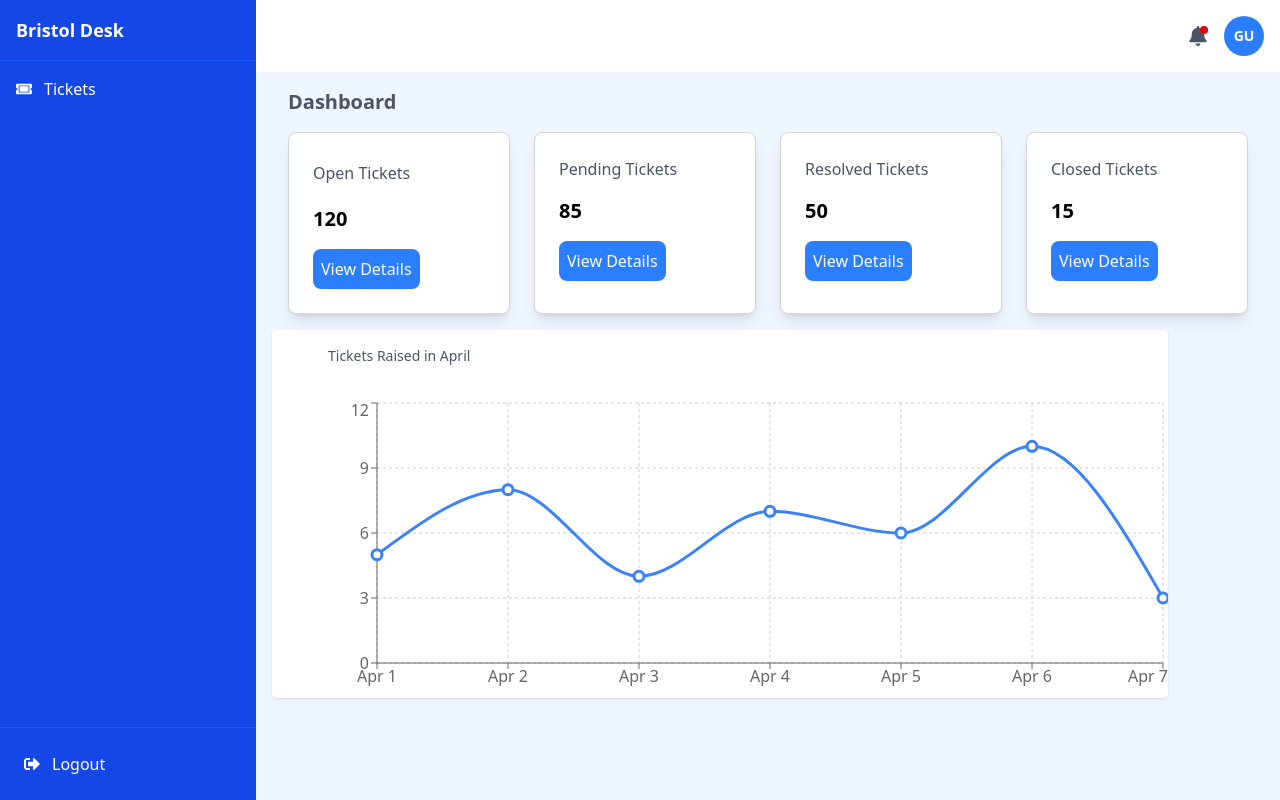
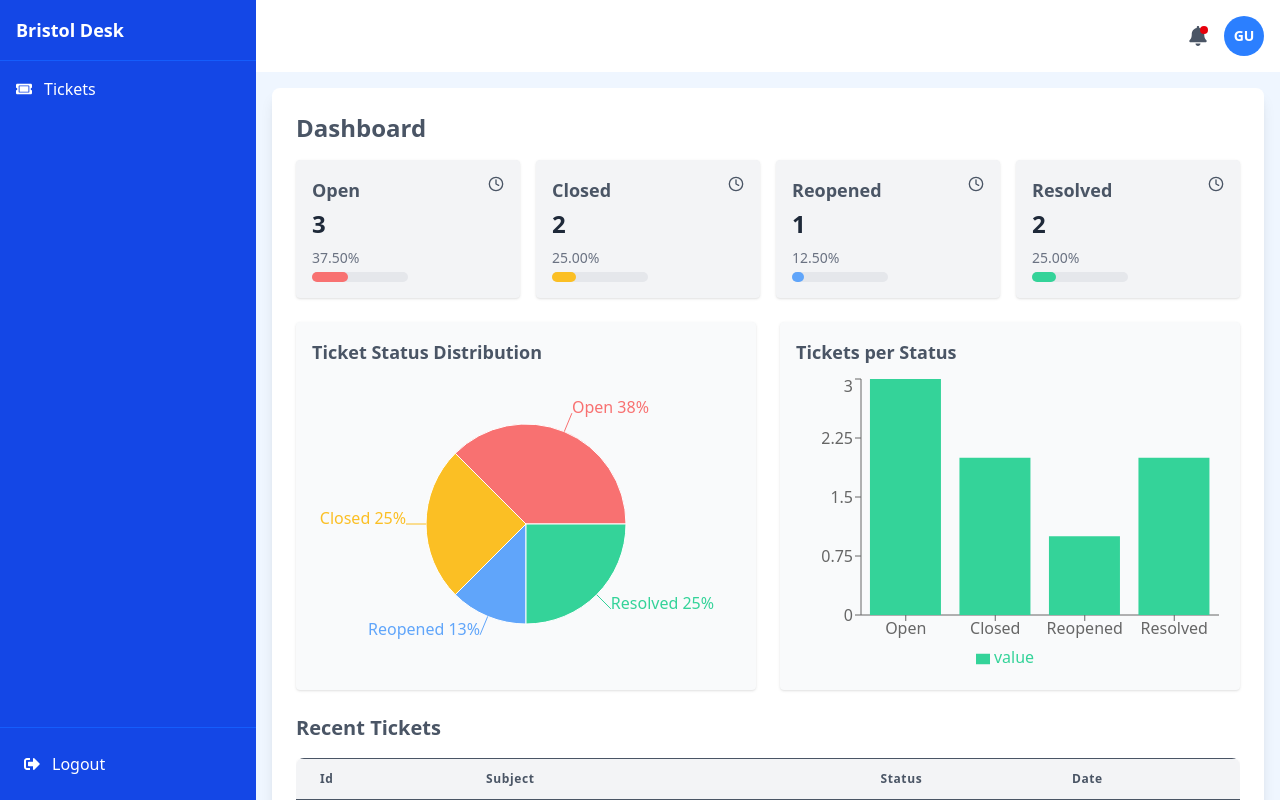
Before and after one commit to Janeirungu01/Helpdesk-Ticketing-System, a React (Vite) app: page /view-users in a window 1280 px wide. Built offline with nearby package versions, Linux system fonts and the light colour scheme.

Commit message:
connect users component with endpoints

```diff
--- a/src/components/User/Dashboard.jsx
+++ b/src/components/User/Dashboard.jsx
@@ -1,152 +1,255 @@
-import React from "react";
+import React, { useState, useEffect } from 'react';
 import {
-  LineChart,
-  Line,
-  XAxis,
-  YAxis,
-  CartesianGrid,
-  Tooltip,
+  PieChart, Pie, Cell,
+  BarChart, Bar, XAxis, YAxis, Tooltip, Legend,
   ResponsiveContainer,
-} from "recharts";
+} from 'recharts';
+import {
+  FiCheckCircle,
+  FiClock,
+  FiLoader,
+  FiAlertCircle
+} from "react-icons/fi";
 
-const data = [
-  { date: "Apr 1", tickets: 5 },
-  { date: "Apr 2", tickets: 8 },
-  { date: "Apr 3", tickets: 4 },
-  { date: "Apr 4", tickets: 7 },
-  { date: "Apr 5", tickets: 6 },
-  { date: "Apr 6", tickets: 10 },
-  { date: "Apr 7", tickets: 3 },
+
+const dummyTickets = [
+  {
+    ticketId: "TIC-001",
+    createdBy: { name: "John Doe" },
+    subject: "Login Issue",
+    category: "Technical",
+    branch: "Main Office",
+    department: "IT",
+    date: "2025-04-15T10:30:00Z",
+    description: "Unable to login to the system after password reset",
+    priority: "high",
+    status: "Open",
+    updatedAt: "2025-04-15T10:30:00Z"
+  },
+  {
+    ticketId: "TIC-002",
+    createdBy: { name: "Jane Smith" },
+    subject: "Printer not working",
+    category: "Hardware",
+    branch: "Branch A",
+    department: "Administration",
+    date: "2025-04-17T14:20:00Z",
+    description: "The main printer on the second floor is not responding",
+    priority: "medium",
+    status: "Closed",
+    updatedAt: "2025-04-18T09:15:00Z"
+  },
+  {
+    ticketId: "TIC-003",
+    createdBy: { name: "Robert Johnson" },
+    subject: "Email not syncing",
+    category: "Software",
+    branch: "Branch B",
+    department: "Marketing",
+    date: "2025-04-18T11:45:00Z",
+    description: "Email not syncing on mobile device since this morning",
+    priority: "low",
+    status: "Open",
+    updatedAt: "2025-04-19T10:00:00Z"
+  },
+  {
+    ticketId: "TIC-004",
+    createdBy: { name: "Lisa Wong" },
+    subject: "VPN Connection Issue",
+    category: "Network",
+    branch: "Remote",
+    department: "Sales",
+    date: "2025-04-20T08:30:00Z",
+    description: "Cannot connect to VPN when working remotely",
+    priority: "high",
+    status: "Open",
+    updatedAt: "2025-04-20T08:30:00Z"
+  },
+  {
+    ticketId: "TIC-005",
+    createdBy: { name: "Michael Brown" },
+    subject: "Missing files on shared drive",
+    category: "Data",
+    branch: "Main Office",
+    department: "Finance",
+    date: "2025-04-21T15:10:00Z",
+    description: "Cannot access quarterly reports on shared drive",
+    priority: "high",
+    status: "Closed",
+    updatedAt: "2025-04-22T09:20:00Z"
+  },
+  {
+    ticketId: "TIC-006",
+    createdBy: { name: "Emily Clark" },
+    subject: "Software installation request",
+    category: "Software",
+    branch: "Branch C",
+    department: "HR",
+    date: "2025-04-22T13:40:00Z",
+    description: "Need Adobe Creative Suite installed on new laptop",
+    priority: "low",
+    status: "Reopened",
+    updatedAt: "2025-04-23T11:30:00Z"
+  },
+  {
+    ticketId: "TIC-007",
+    createdBy: { name: "David Wilson" },
+    subject: "Website loading slowly",
+    category: "Web",
+    branch: "Main Office",
+    department: "Marketing",
+    date: "2025-04-23T09:15:00Z",
+    description: "Company website taking too long to load",
+    priority: "medium",
+    status: "Resolved",
+    updatedAt: "2025-04-25T16:45:00Z"
+  },
+  {
+    ticketId: "TIC-008",
+    createdBy: { name: "Sarah Martinez" },
+    subject: "Password reset",
+    category: "Access",
+    branch: "Branch A",
+    department: "Customer Service",
+    date: "2025-04-24T10:50:00Z",
+    description: "Need password reset for CRM system",
+    priority: "medium",
+    status: "Resolved",
+    updatedAt: "2025-04-24T11:30:00Z"
+  }
 ];
 
+const COLORS = ['#F87171', '#FBBF24', '#60A5FA', '#34D399'];
+
 const Dashboard = () => {
+  const [tickets, setTickets] = useState([]);
+
+  useEffect(() => {
+    setTickets(dummyTickets);
+  }, []);
+
+  const statusCounts = tickets.reduce((acc, ticket) => {
+    acc[ticket.status] = (acc[ticket.status] || 0) + 1;
+    return acc;
+  }, {});
+
+  const totalTickets = tickets.length;
+  const statusData = Object.entries(statusCounts).map(([status, count]) => ({
+    name: status,
+    value: count,
+    percentage: ((count / totalTickets) * 100).toFixed(2),
+  }));
+
   return (
-    <>
-      <div>
-        <div className="  text-gray-600 ">
-          <h1 className="text-xl font-bold mb-2 px-4">Dashboard</h1>
+    <div className="p-6 bg-white rounded-lg shadow-lg text-gray-600">
+      <h2 className="text-2xl font-bold mb-4">Dashboard</h2>
 
-          {/* <form>
-          <fieldset className="border border-gray-400 p-6">
-            <legend className="text-xl font-bold px-2">Search By</legend>
-
-            <div className="grid grid-cols-3 gap-4 mt-2 items-center">
-              <div className="col-span-3 flex items-center gap-6">
-                <label className="font-semibold">
-                  Date of Ticket Between :
-                </label>
-                <input
-                  type="date"
-                  defaultValue="2025-01-01"
-                  className="border border-gray-400 px-2 py-1 rounded"
-                />
-                <span className="">And :</span>
-                <input
-                  type="date"
-                  defaultValue="2025-04-09"
-                  className="border border-gray-400 px-2 py-1 rounded"
-                />
-              </div>
-
-              <div>
-                <label className="block font-semibold">Ticket No.</label>
-                <input
-                  type="text"
-                  className="w-full border border-gray-400 px-2 py-1 rounded"
-                />
-              </div>
-
-              <div>
-                <label className="block font-semibold">Category</label>
-                <select className="w-full border border-gray-400 px-2 py-1 rounded">
-                  <option>All </option>
-                  <option>Hardware problem </option>
-                  <option>Software problem </option>
-                  <option>Email Problem </option>
-                </select>
-              </div>
-
-              <div>
-                <label className="block font-semibold">Branch</label>
-                <select className="w-full border border-gray-400 px-2 py-1 rounded">
-                  <option>TASSIA BRANCH</option>
-                  <option>FEDHA BRANCH</option>
-                  <option>UTAWALA BRANCH</option>
-                  <option>MACHAKOS BRANCH</option>
-                  <option>KITENGELA BRANCH</option>
-                </select>
-              </div>
+      <div className="grid grid-cols-2 md:grid-cols-4 gap-4 mb-6">
+        {statusData.map((status, index) => (
+          <div key={status.name} className="p-4 bg-gray-100 rounded shadow ">
+            <div className='flex justify-between'>
+            <h3 className="text-lg font-semibold mb-1">{status.name}</h3>
+            <FiClock/>
             </div>
-
-            <div className="mt-4 flex justify-center text-gray-600">
-              <button
-                type="submit"
-                className="bg-white border border-gray-400 px-6 py-2 rounded hover:bg-gray-100 font-semibold"
-              >
-                Search
-              </button>
+            <p className="text-2xl font-bold text-gray-800">{status.value}</p>
+            <div className="flex justify-between text-sm text-gray-500 mt-2 mb-1">
+              <span>{status.percentage}%</span>
             </div>
-          </fieldset>
-        </form> */}
-
-          <div className="mt-4 grid grid-cols-1 md:grid-cols-2 lg:grid-cols-4 gap-6 px-4">
-            <div className="bg-white p-6 rounded-lg shadow-lg border border-gray-300">
-              <h3 className="text-base/8  text-gray-600">Open Tickets</h3>
-              <p className="text-xl font-semibold mt-4 text-black">120</p>
-              <button className="mt-4 px-2 py-2 bg-blue-500 text-white rounded-lg hover:bg-blue-600">
-                View Details
-              </button>
-            </div>
-
-            <div className="bg-white p-6 rounded-lg shadow-lg border border-gray-300">
-              <h3 className="text-base  text-gray-600">Pending Tickets</h3>
-              <p className="text-xl font-semibold mt-4 text-black">85</p>
-              <button className="mt-4 px-2 py-2 bg-blue-500 text-white rounded-lg hover:bg-blue-600">
-                View Details
-              </button>
-            </div>
-
-            <div className="bg-white p-6 rounded-lg shadow-lg border border-gray-300">
-              <h3 className="text-base  text-gray-600">Resolved Tickets</h3>
-              <p className="text-xl font-semibold mt-4 text-black">50</p>
-              <button className="mt-4 px-2 py-2 bg-blue-500 text-white rounded-lg hover:bg-blue-600">
-                View Details
-              </button>
-            </div>
-
-            <div className="bg-white p-6 rounded-lg shadow-lg border border-gray-300">
-              <h3 className="text-base text-gray-600">Closed Tickets</h3>
-              <p className="text-xl font-semibold mt-4 text-black">15</p>
-              <button className="mt-4 px-2 py-2 bg-blue-500 text-white rounded-lg hover:bg-blue-600">
-                View Details
-              </button>
+            <div className="w-1/2 bg-gray-200 rounded-full h-2.5 ">
+              <div
+                className="h-2.5 rounded-full"
+                style={{
+                  width: `${status.percentage}%`,
+                  backgroundColor: COLORS[index % COLORS.length],
+                }}
+              ></div>
             </div>
           </div>
+        ))}
+      </div>
+
+
+      <div className="grid grid-cols-1 md:grid-cols-2 gap-6 mb-6">
+        <div className="bg-gray-50 p-4 rounded shadow">
+          <h3 className="text-lg font-semibold mb-2">Ticket Status Distribution</h3>
+          <ResponsiveContainer width="100%" height={300}>
+            <PieChart>
+              <Pie
+                data={statusData}
+                dataKey="value"
+                nameKey="name"
+                cx="50%"
+                cy="50%"
+                outerRadius={100}
+                label={({ name, percent }) =>
+                  `${name} ${(percent * 100).toFixed(0)}%`
+                }
+              >
+                {statusData.map((entry, index) => (
+                  <Cell key={`cell-${index}`} fill={COLORS[index % COLORS.length]} />
+                ))}
+              </Pie>
+              <Tooltip />
+            </PieChart>
+          </ResponsiveContainer>
         </div>
 
-        <div className="bg-white pl-10 mt-4 rounded shadow w-full max-w-4xl ">
-          <h2 className="text-sm text-bold mb-4 p-4 text-gray-600">
-            Tickets Raised in April
-          </h2>
+        <div className="bg-gray-50 p-4 rounded shadow">
+          <h3 className="text-lg font-semibold mb-2">Tickets per Status</h3>
           <ResponsiveContainer width="100%" height={300}>
-            <LineChart data={data}>
-              <CartesianGrid strokeDasharray="3 3" />
-              <XAxis dataKey="date" />
-              <YAxis allowDecimals={false} />
+            <BarChart data={statusData}>
+              <XAxis dataKey="name" />
+              <YAxis />
               <Tooltip />
-              <Line
-                type="monotone"
-                dataKey="tickets"
-                stroke="#3b82f6"
-                strokeWidth={3}
-                dot={{ r: 5 }}
-                activeDot={{ r: 8 }}
-              />
-            </LineChart>
+              <Legend />
+              <Bar dataKey="value" fill="#34D399" />
+            </BarChart>
           </ResponsiveContainer>
         </div>
       </div>
-    </>
+
+      <div>
+  <h3 className="text-xl font-semibold mb-4">Recent Tickets</h3>
+  <div className="overflow-x-auto">
+    <table className="min-w-full bg-white shadow rounded-lg overflow-hidden">
+      <thead className="bg-gray-100">
+        <tr>
+          <th className="px-6 py-3 text-left text-xs font-bold text-gray-600  tracking-wider">Id</th>
+          <th className="px-6 py-3 text-left text-xs font-bold text-gray-600  tracking-wider">Subject</th>
+          <th className="px-6 py-3 text-left text-xs font-bold text-gray-600  tracking-wider">Status</th>
+          <th className="px-6 py-3 text-left text-xs font-bold text-gray-600  tracking-wider">Date</th>
+        </tr>
+      </thead>
+      <tbody >
+        {tickets.slice(0, 5).map((ticket) => {
+          const statusIcon = {
+            Open: <FiAlertCircle className="text-red-500" />,
+            "Closed": <FiLoader className="text-yellow-500 animate-spin" />,
+            Reopened: <FiClock className="text-blue-500" />,
+            Resolved: <FiCheckCircle className="text-green-500" />,
+          }[ticket.status] || null;
+
+          return (
+            <tr key={ticket.ticketId}>
+              <td className="px-6 py-4 whitespace-nowrap text-sm font-semibold text-gray-900">{ticket.ticketId}</td>
+              <td className="px-6 py-4 whitespace-nowrap text-sm text-gray-700">{ticket.subject}</td>
+              <td className="px-6 py-4 whitespace-nowrap text-sm text-gray-700 flex items-center gap-2">
+                {statusIcon}
+                {ticket.status}
+              </td>
+              <td className="px-6 py-4 whitespace-nowrap text-sm text-gray-700">
+                {new Date(ticket.date).toLocaleDateString()}
+              </td>
+            </tr>
+          );
+        })}
+      </tbody>
+    </table>
+  </div>
+</div>
+
+
+    </div>
   );
 };
 
```
